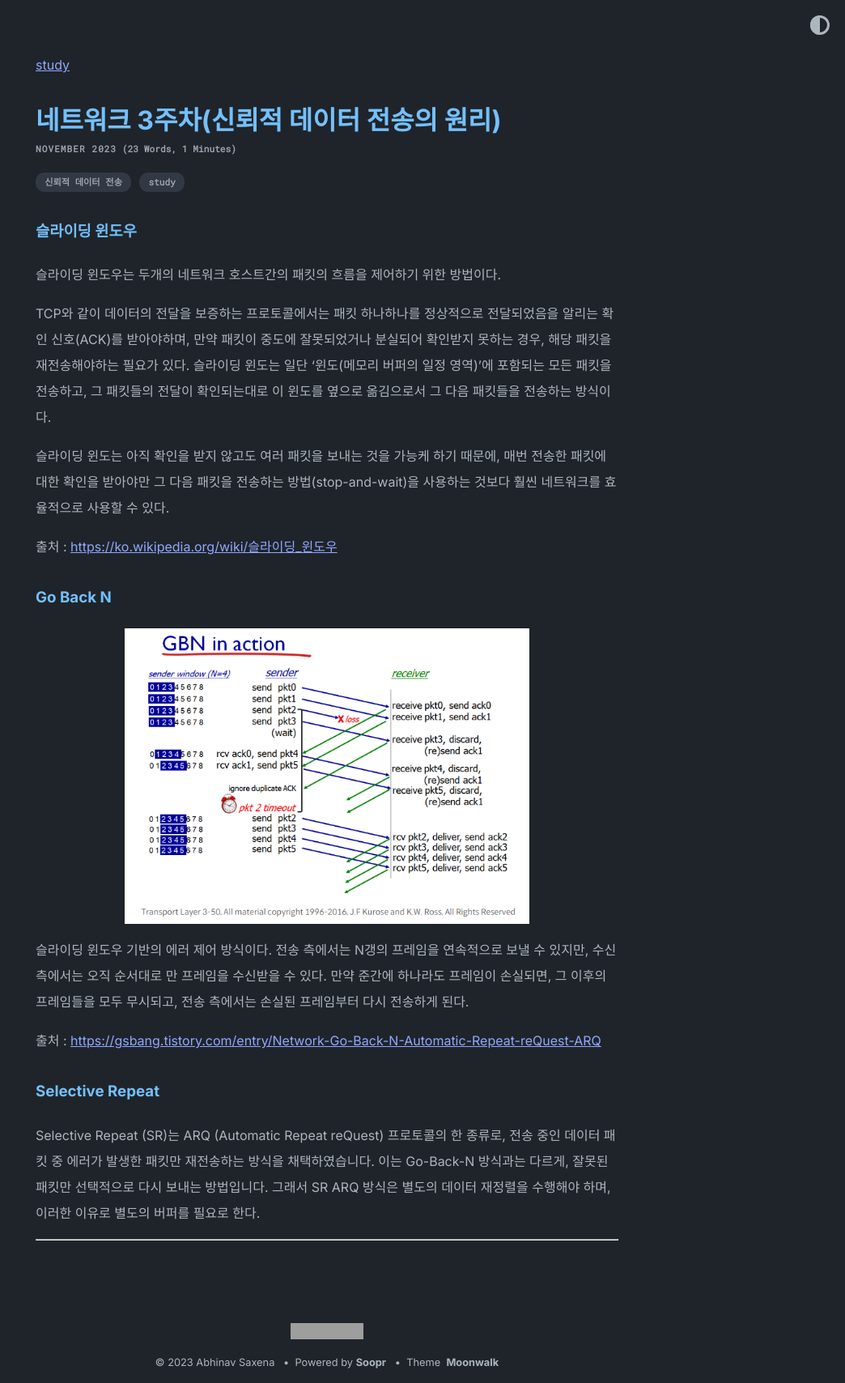
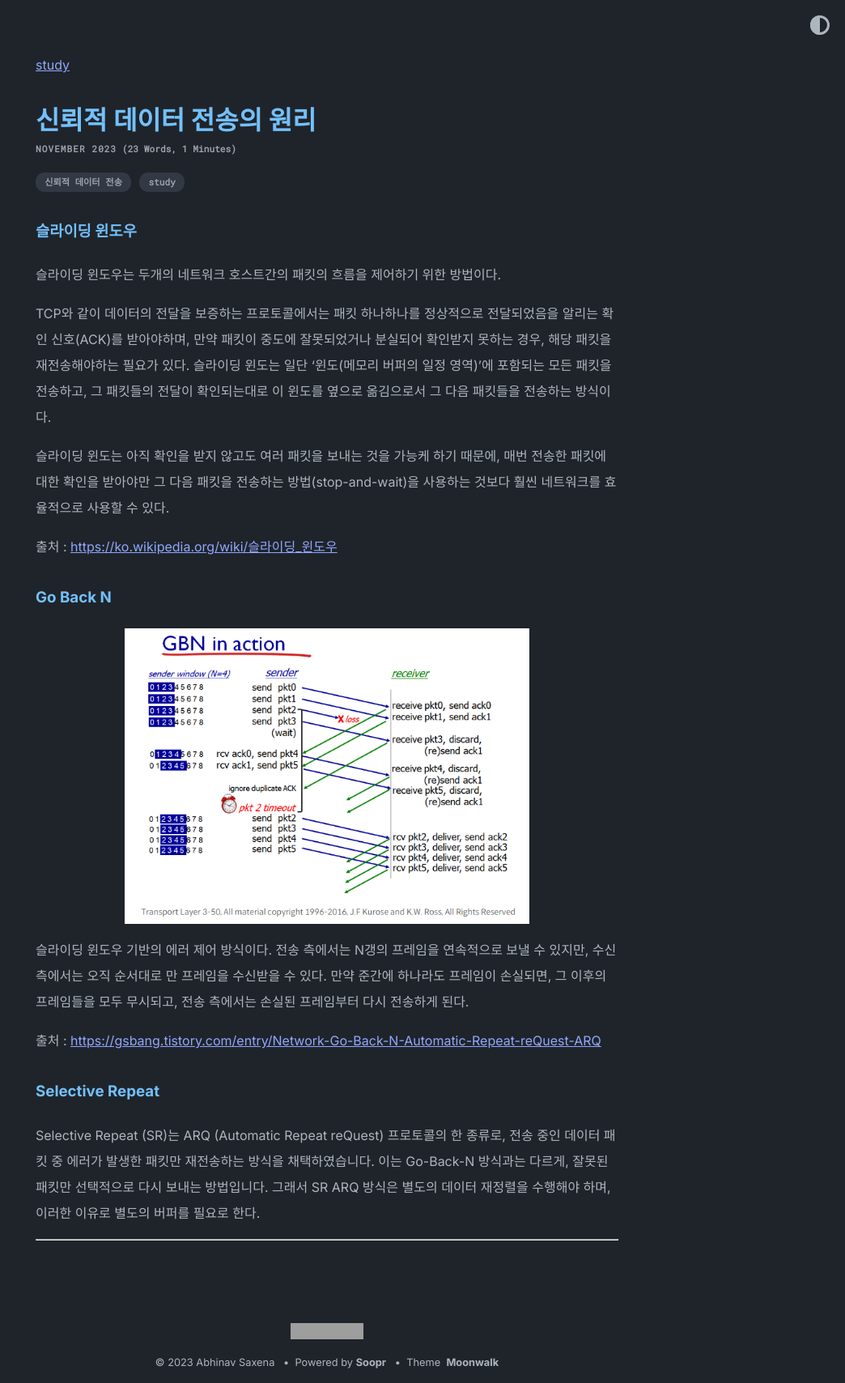
Before and after one commit to futuremaker019/blog, a Jekyll site: the page built from _posts/study/2023-11-18-신뢰적 데이터 전송의 원리.md, in a window 1280 px wide. Shown: the whole page at 81% size, without its empty margins (236-1280 px from the left). Built offline with Jekyll 4.4.1, drawn with Linux system fonts in a browser that asks for light colours; comment, search, counter and statistics services are not loaded; part of the change alters nothing that is shown; grey boxes are pictures that could not be loaded.

Commit message:
이름 변경

```diff
--- a/_config.yml
+++ b/_config.yml
@@ -1,12 +1,12 @@
 title: futuremaker's blog
 author: Abhinav Saxena
-url: 'https://futuremaker019.github.io'
+url: "https://futuremaker019.github.io"
 description: > # description of the site (multiple lines allowed)
   Moonwalk is a fast and elegant Jekyll theme with a clean dark mode. It comes with horizontal list (for navbar and footer), card list (for portfolio), and a generic vertical list. It is very easy to modify in case you want to build over it - please see _layouts/home.html to do that.
 
 permalink: /:slug
 
-favicon: './logo.png' # relative path to site's favicon
+favicon: "./logo.png" # relative path to site's favicon
 
 twitter:
   username: abhinav # update or delete this
@@ -16,13 +16,13 @@ twitter:
 remote_theme: abhinavs/moonwalk
 
 theme_config:
-  appearance: 'dark' # can be "light", "dark" or "auto"
+  appearance: "dark" # can be "light", "dark" or "auto"
   appearance_toggle: true # if appearance can be switched by user
-  back_home_text: '홈으로' # customize text for homepage link in post layout
+  back_home_text: "홈으로" # customize text for homepage link in post layout
   back_study_text: study
   back_blog_text: blog
   date_format_show: false
-  date_format: '%Y-%m-%d' # customize how date is formatted
+  date_format: "%Y-%m-%d" # customize how date is formatted
   show_description: false # show blog description
   show_navbar: true # show horizontal navbar
   show_footer: true # show footer links in home page,add in _data/home.yml
@@ -41,13 +41,13 @@ theme_config:
     title_projects: Portfolio
     title_misc_list: Details
     title_tech_blog: 기술 블로그
-    title_study_group: 컴퓨터 네트워크 스터디 4기
+    title_study_group: 컴퓨터 네트워크
     title_old_projects: Old Projects
   study:
-    title: 컴퓨터 네트워크 스터디 4기
+    title: 컴퓨터 네트워크
 
 soopr:
-  publish_token: 'pt_86c48a585d77ba8441f155e3e016788c' # sign up at https://www.soopr.co to get your publish token and personalize share and reaction options
+  publish_token: "pt_86c48a585d77ba8441f155e3e016788c" # sign up at https://www.soopr.co to get your publish token and personalize share and reaction options
 
 highlighter: rouge
 
@@ -57,7 +57,6 @@ sass:
 plugins:
   - jekyll-feed
   - jekyll-soopr-seo-tag
-
 # collections:
 #   tags:
 #     output: true
```
Also changed, not shown: _posts/study/2023-11-06-HTTP 프로토콜.md (renamed from _posts/study/2023-11-06-네트워크 1주차 (HTTP 프로토콜).md), _posts/study/2023-11-06-컴퓨터 네트워크와 네트워크 레이어.md (renamed from _posts/study/2023-11-06-네트워크 1주차 (컴퓨터 네트워크와 네트워크 레이어).md), _posts/study/2023-11-10-HTTPS, DNS.md (renamed from _posts/study/2023-11-10-네트워크 2주차 (HTTPS, DNS).md), _posts/study/2023-11-10-UDP, 신뢰적 데이터 전송의 원리.md (renamed from _posts/study/2023-11-10-네트워크 2주차 (UDP, 신뢰적 데이터 전송의 원리).md), _posts/study/2023-11-18-TCP.md (renamed from _posts/study/2023-11-18-네트워크 3주차(TCP).md), _posts/study/2023-11-18-신뢰적 데이터 전송의 원리.md (renamed from _posts/study/2023-11-18-네트워크 3주차(신뢰적 데이터 전송의 원리).md).
